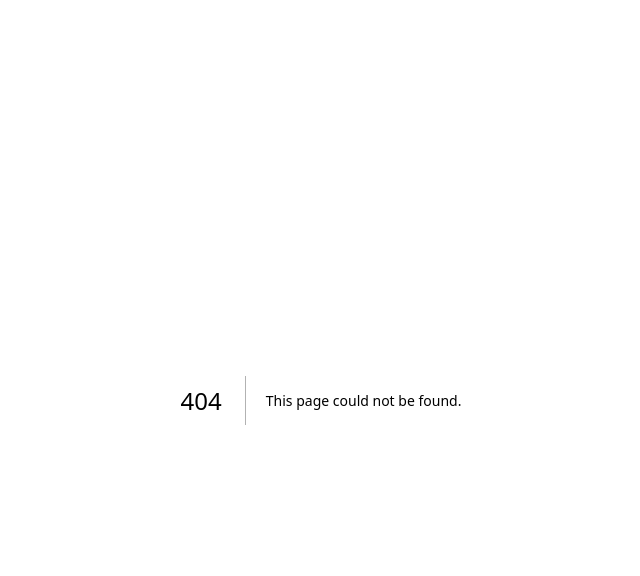
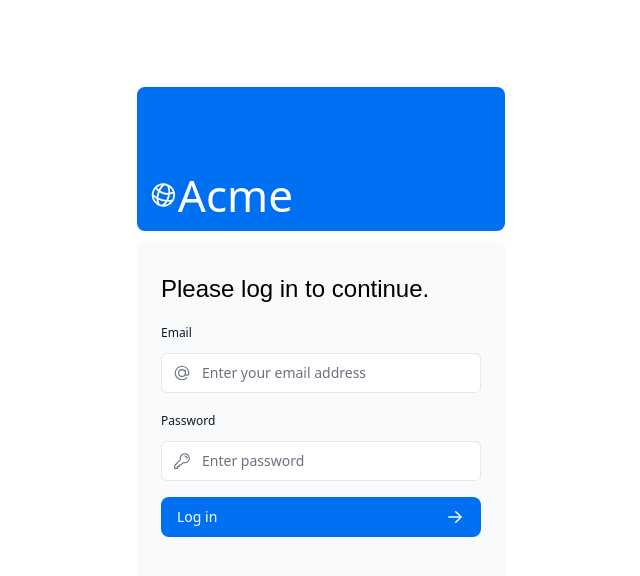
Before and after one commit to Lukehsu1999/interview-experience-sharing-platform, a Next.js app: page /login in a window 1280 px wide. Before the commit this address had no page. Shown: the top 576 px of the page, without its empty margins (319-959 px from the left). Built offline with nearby package versions, Linux system fonts and the light colour scheme; a web font is replaced by a local one.

Commit message:
install next-auth, init login page

```diff
--- /dev/null
+++ b/app/login/page.tsx
@@ -0,0 +1,17 @@
+import AcmeLogo from '@/app/ui/acme-logo';
+import LoginForm from '@/app/ui/login-form';
+
+export default function LoginPage() {
+  return (
+    <main className="flex items-center justify-center md:h-screen">
+      <div className="relative mx-auto flex w-full max-w-[400px] flex-col space-y-2.5 p-4 md:-mt-32">
+        <div className="flex h-20 w-full items-end rounded-lg bg-blue-500 p-3 md:h-36">
+          <div className="w-32 text-white md:w-36">
+            <AcmeLogo />
+          </div>
+        </div>
+        <LoginForm />
+      </div>
+    </main>
+  );
+}
--- a/package.json
+++ b/package.json
@@ -17,6 +17,7 @@
     "bcrypt": "^5.1.1",
     "clsx": "^2.0.0",
     "next": "^14.0.2",
+    "next-auth": "^5.0.0-beta.4",
     "postcss": "8.4.31",
     "react": "18.2.0",
     "react-dom": "18.2.0",
```
Also changed, not shown: 1 other file (tests, documents, lock files or other folders).
